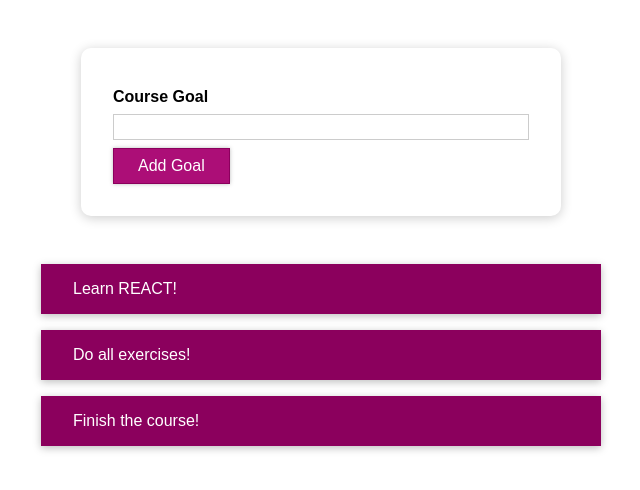
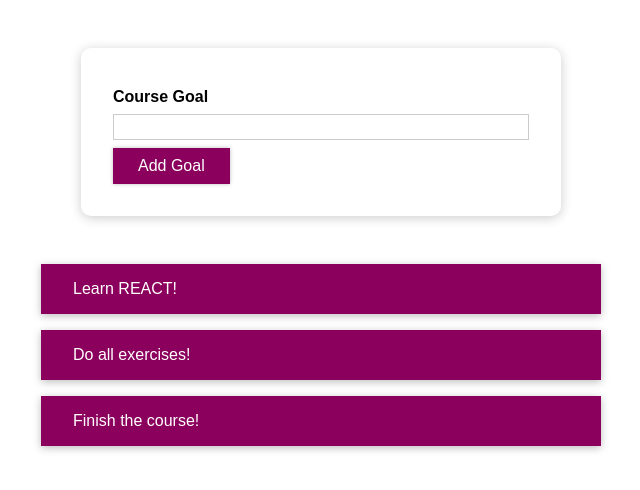
Before and after one commit to ansam007/react-todo, a React (Create React App) app: page / in a window 1280 px wide. Shown: the top 490 px of the page, without its empty margins (319-959 px from the left). Built offline with nearby package versions, Linux system fonts and the light colour scheme; the HTML template or start-up script is replaced by a standard one.

Commit message:
correctly used the CSS modules, dynamically changed the styles based on the condition

```diff
--- a/src/components/UI/Button/Button.js
+++ b/src/components/UI/Button/Button.js
@@ -27,13 +27,18 @@
 // `;
 
 import styles from './Button.module.css';
+
 const Button = (props) => {
   let valid = props.isValid;
   return (
-    <button type={props.type} style={{background : valid ? '#FF7276' : '#ac0e77'}} className={styles.button} onClick={props.onClick}>
+    <button
+      type={props.type}
+      className={`${styles.button} ${valid && styles.invalid}`}
+      onClick={props.onClick}
+    >
       {props.children}
     </button>
-  )
+  );
 }
 
 export default Button;
--- a/src/components/UI/Button/Button.module.css
+++ b/src/components/UI/Button/Button.module.css
@@ -18,3 +18,7 @@
     border-color: #ac0e77;
     box-shadow: 0 0 8px rgba(0, 0, 0, 0.26);
   }
+
+  .button.invalid {
+    background : #FF7276;
+  }
```
